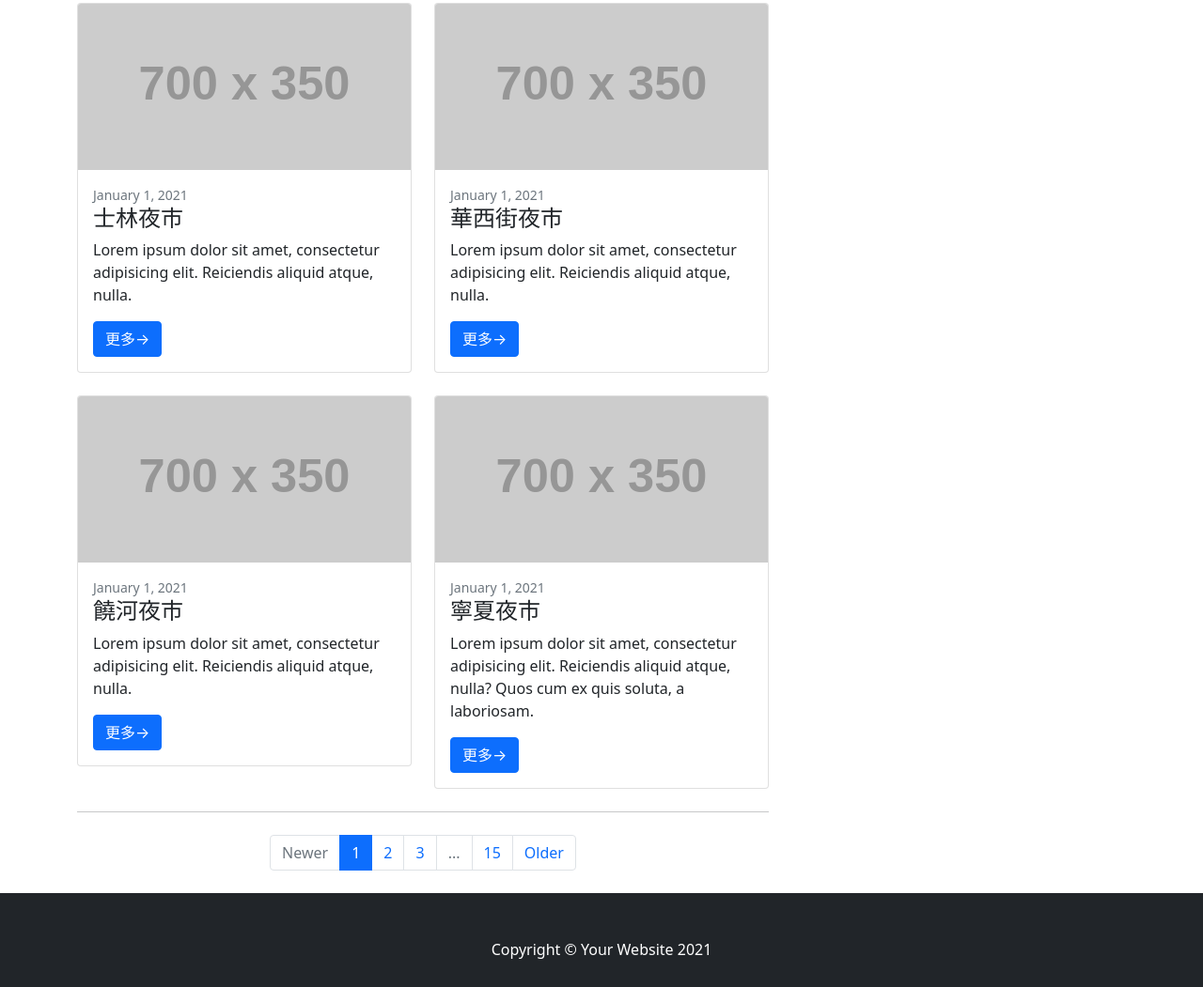
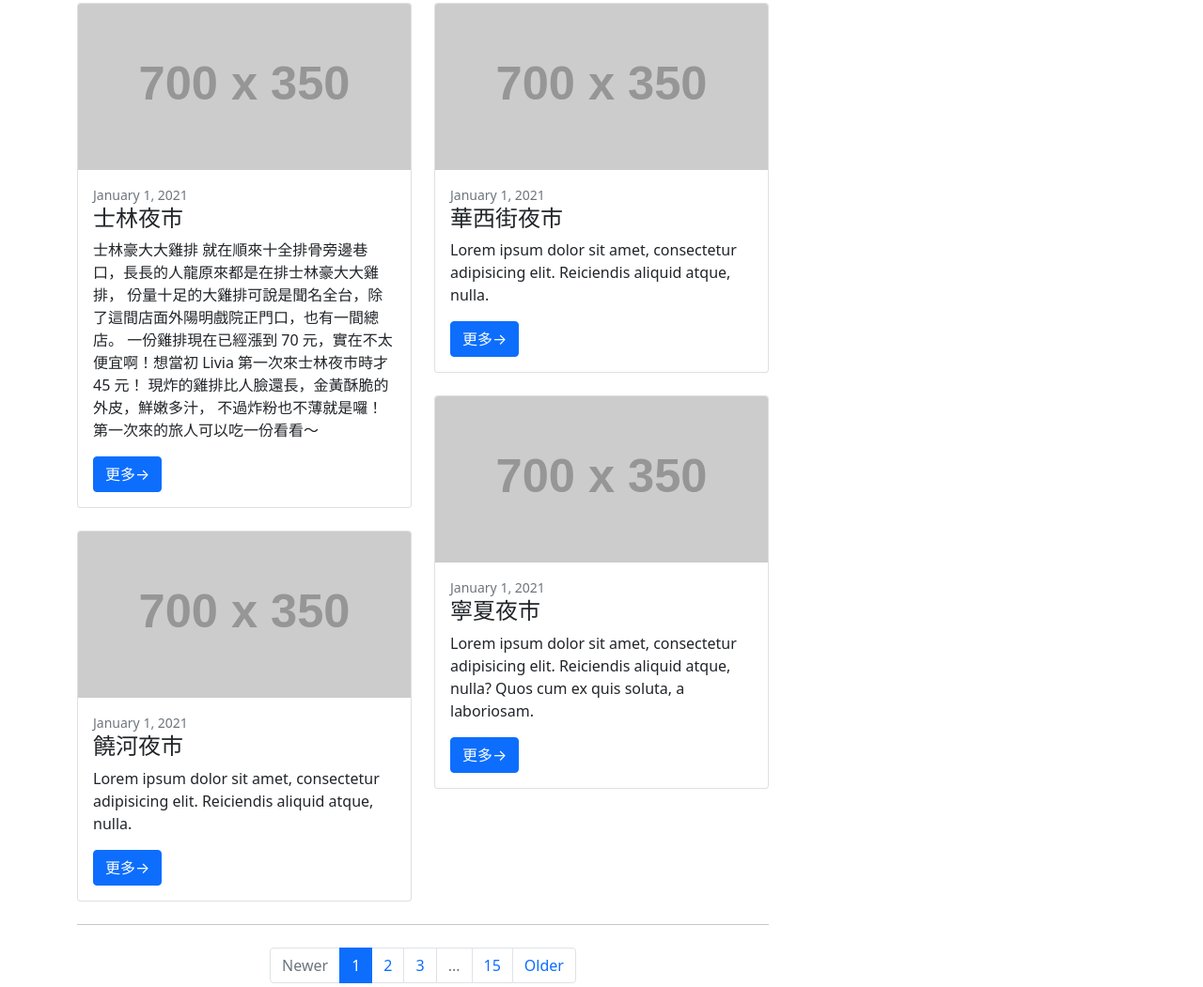
Before and after one commit to kuopoting/k3, a plain HTML site: page index.html in a window 1280 px wide. Shown: the part 910-1961 px from the top of the page at 94% size. Drawn offline with nearby package versions, Linux system fonts and the light colour scheme; placeholder pictures from the web are drawn by us.

Commit message:
Update index.html

```diff
--- a/index.html
+++ b/index.html
@@ -60,7 +60,12 @@
                                 <div class="card-body">
                                     <div class="small text-muted">January 1, 2021</div>
                                     <h2 class="card-title h4">士林夜市</h2>
-                                    <p class="card-text">Lorem ipsum dolor sit amet, consectetur adipisicing elit. Reiciendis aliquid atque, nulla.</p>
+                                    <p class="card-text">士林豪大大雞排
+                                    就在順來十全排骨旁邊巷口，長長的人龍原來都是在排士林豪大大雞排，
+份量十足的大雞排可說是聞名全台，除了這間店面外陽明戲院正門口，也有一間總店。
+一份雞排現在已經漲到 70 元，實在不太便宜啊！想當初 Livia 第一次來士林夜市時才 45 元！
+現炸的雞排比人臉還長，金黃酥脆的外皮，鮮嫩多汁，
+不過炸粉也不薄就是囉！第一次來的旅人可以吃一份看看～</p>
                                     <a class="btn btn-primary" href="#!">更多→</a>
                                 </div>
                             </div>
```
